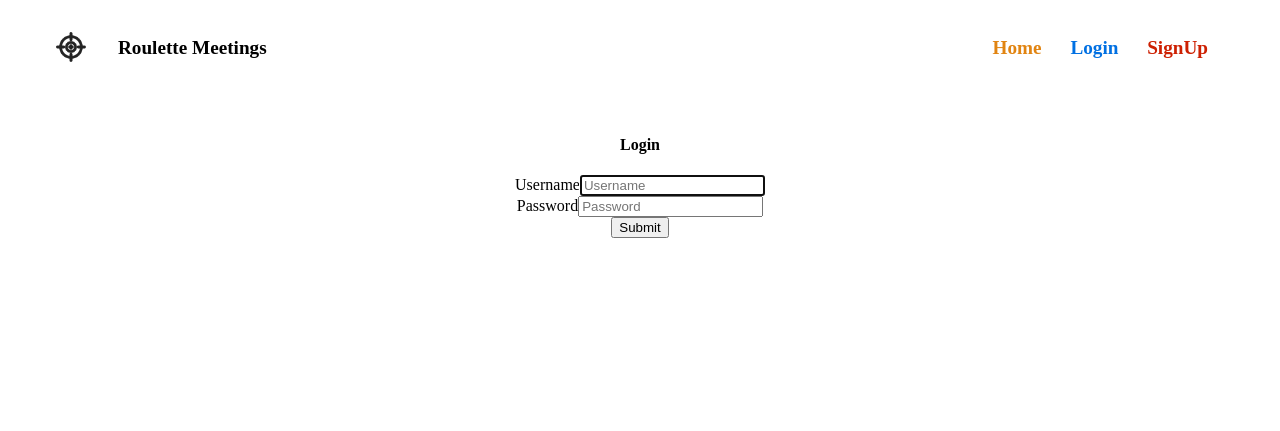
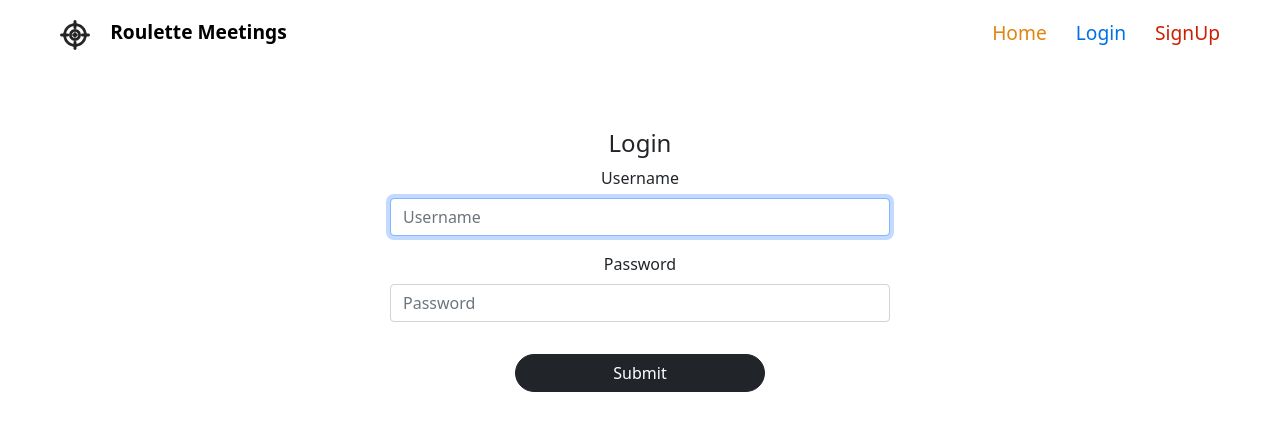
Before and after one commit to cychann/Roulette-Meeting, a Django app: page /accounts/login/ in a window 1280 px wide. Shown: the top 431 px of the page. Run offline with Django 3.2, Linux system fonts and the light colour scheme; some libraries are stand-ins or nearby versions.

Commit message:
change_navbar_main.html&account.html

```diff
--- a/accountapp/templates/accountapp/login.html
+++ b/accountapp/templates/accountapp/login.html
@@ -3,27 +3,23 @@
 
 <head>
     <link rel="stylesheet" href="{% static 'account.css' %}">
+    <link href="https://cdn.jsdelivr.net/npm/bootstrap@5.1.0/dist/css/bootstrap.min.css" rel="stylesheet" integrity="sha384-KyZXEAg3QhqLMpG8r+8fhAXLRk2vvoC2f3B09zVXn8CA5QIVfZOJ3BCsw2P0p/We" crossorigin="anonymous">
+
 
 </head>
 
 
-<nav class="navbar">
-    <div class="nav_container">
-        <div style="display: flex;">
-            <div>
-                <img src="{% static 'target.png' %}"  width="30px" style="vertical-align: middle; padding-top: 0.5rem; ">
-            </div>
+<body>
+    <nav class="navbar">
 
-            <div class="nav_div_left">
-                <a href="{% url 'home' %}">
-                    <span class="nav_span_left">Roulette Meetings</span>
-                </a>
-
-            </div>
-        </div>
+        <div class="container-fluid">
 
 
-        <div class="nav_div_right">
+            <a href="{% url 'home' %}">
+                <img src="{% static 'target.png' %}"  width="30px">
+                <span class="nav_span_left">Roulette Meetings</span>
+            </a>
+
             <span class="nav_span_right">
                 <a href="{% url 'home' %}">
                     <span style="color: #e18411; padding-right: 1.5rem; ">Home</span>
@@ -48,10 +44,8 @@
 
             </span>
         </div>
-    </div>
-</nav>
 
-
+    </nav>
 
 
 
--- a/templates/static/main.css
+++ b/templates/static/main.css
@@ -22,6 +22,7 @@ body {
     padding-left: 1rem;
     font-size: 1.2rem;
     font-weight: 900;
+
 }
 
 .nav_span_right{
@@ -32,7 +33,7 @@ body {
 
 .nav_container{
     display: flex;
-    justify-content: space-between;
+
 
 }
 
```
Also changed, not shown: accountapp/templates/accountapp/create.html (+14 -16 lines), templates/main.html (+11 -13 lines).
